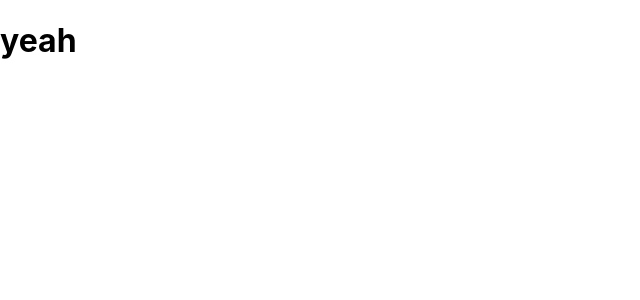
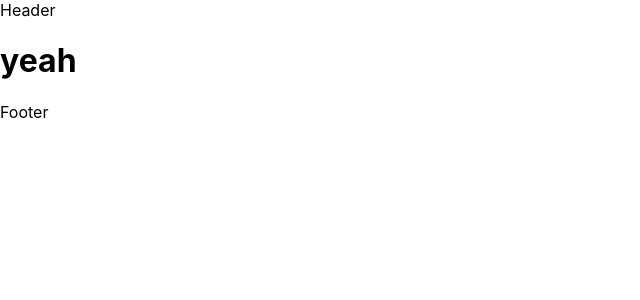
Before and after one commit to robsosa13/react-front, a React (Create React App) app in the folder front/: page / in a window 1280 px wide. Shown: the top 300 px of the page, without its empty margins (0-640 px from the left). Built offline with nearby package versions, Linux system fonts and the light colour scheme.

Commit message:
first commit

```diff
--- a/front/src/App.js
+++ b/front/src/App.js
@@ -1,12 +1,21 @@
 import React from 'react'
-
+import Header from './components/Header'
+import Footer from './components/Footer'
 function App() {
   return (
-        <>
+    <>
+      <Header>
+      </Header>
+      <main>
         <h1>
           yeah
         </h1>
-        </>
+
+      </main>
+      <Footer>
+
+      </Footer>
+    </>
   );
 }
 
--- /dev/null
+++ b/front/src/components/Footer.js
@@ -0,0 +1,12 @@
+import React from 'react'
+
+const Footer = () => {
+    return (
+        <footer>
+            Footer
+
+        </footer>
+    )
+}
+
+export default Footer
--- /dev/null
+++ b/front/src/components/Header.js
@@ -0,0 +1,12 @@
+import React from 'react'
+
+const Header = () => {
+    return (
+       <header>
+           Header
+
+       </header>
+    )
+}
+
+export default Header
```
Also changed, not shown: 1 other file (tests, documents, lock files or other folders).
